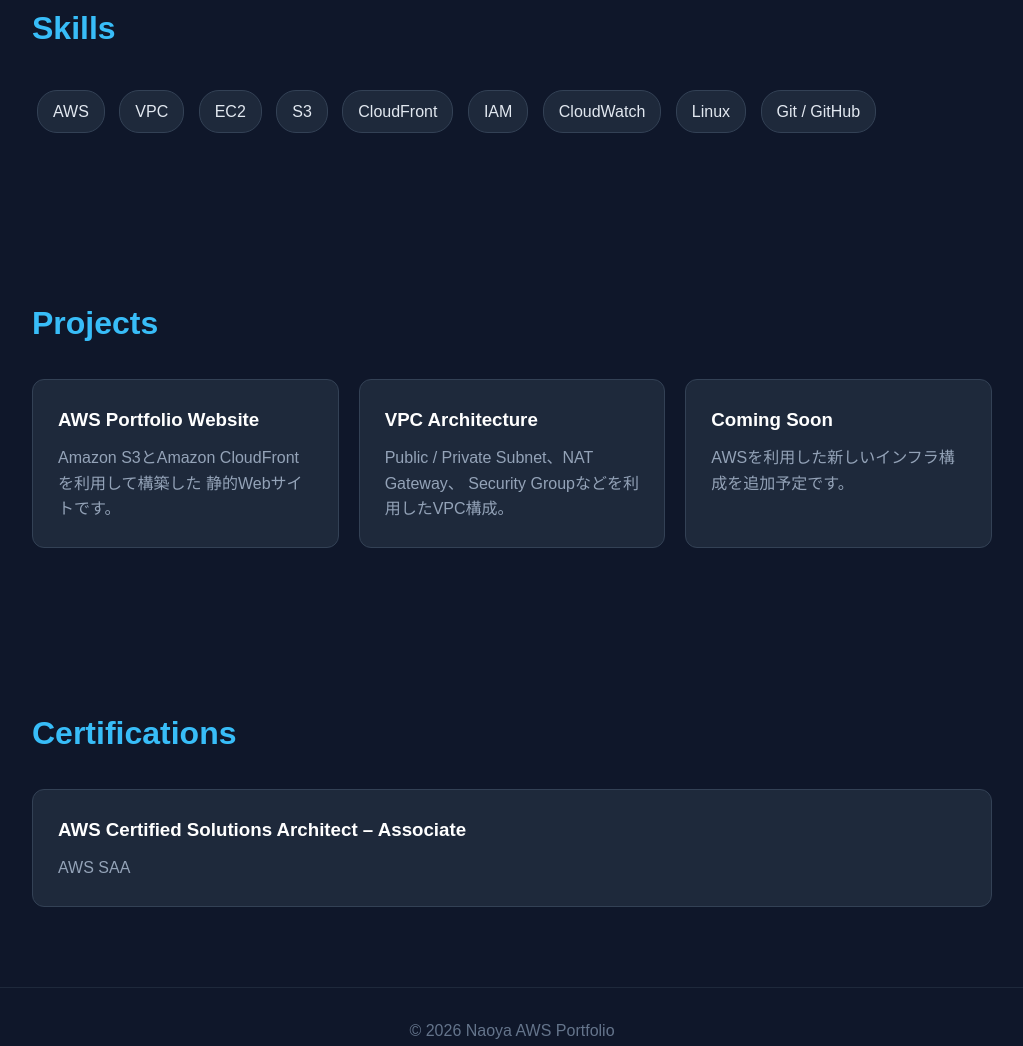
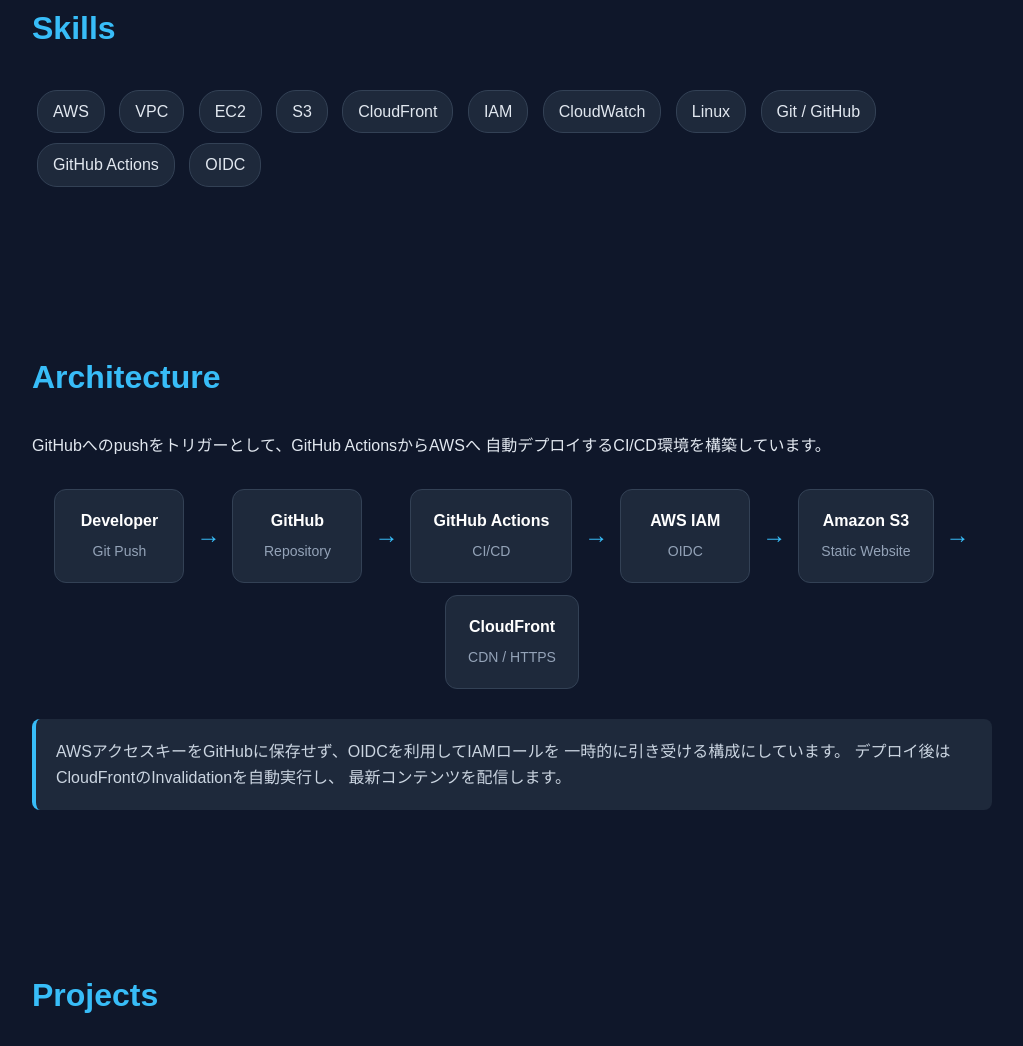
Before and after one commit to naoya-dev-code/aws-portfolio, a plain HTML site: page index.html in a window 1280 px wide. Shown: the part 1169-2215 px from the top of the page, without its empty margins (128-1151 px from the left). Drawn offline with Linux system fonts and the light colour scheme.

Commit message:
Add architecture section

```diff
--- a/index.html
+++ b/index.html
@@ -10,6 +10,10 @@
       margin: 0;
       padding: 0;
       box-sizing: border-box;
+    }
+
+    html {
+      scroll-behavior: smooth;
     }
 
     body {
@@ -105,11 +109,74 @@
       border-radius: 20px;
     }
 
+    /* Architecture */
+    .architecture {
+      display: flex;
+      align-items: center;
+      justify-content: center;
+      flex-wrap: wrap;
+      gap: 12px;
+      margin-top: 30px;
+    }
+
+    .architecture-item {
+      background: #1e293b;
+      border: 1px solid #334155;
+      border-radius: 12px;
+      padding: 18px 22px;
+      min-width: 130px;
+      text-align: center;
+    }
+
+    .architecture-item strong {
+      display: block;
+      color: #ffffff;
+      margin-bottom: 5px;
+    }
+
+    .architecture-item span {
+      font-size: 14px;
+      color: #94a3b8;
+    }
+
+    .arrow {
+      color: #38bdf8;
+      font-size: 24px;
+      font-weight: bold;
+    }
+
+    .architecture-note {
+      margin-top: 30px;
+      padding: 20px;
+      background: #1e293b;
+      border-left: 4px solid #38bdf8;
+      border-radius: 8px;
+      color: #cbd5e1;
+    }
+
     footer {
       text-align: center;
       padding: 30px;
       color: #64748b;
       border-top: 1px solid #1e293b;
+    }
+
+    @media (max-width: 600px) {
+      .hero h1 {
+        font-size: 40px;
+      }
+
+      .architecture {
+        flex-direction: column;
+      }
+
+      .architecture-item {
+        width: 100%;
+      }
+
+      .arrow {
+        transform: rotate(90deg);
+      }
     }
   </style>
 </head>
@@ -153,6 +220,68 @@
     <span>CloudWatch</span>
     <span>Linux</span>
     <span>Git / GitHub</span>
+    <span>GitHub Actions</span>
+    <span>OIDC</span>
+  </div>
+</section>
+
+<section id="architecture">
+  <h2>Architecture</h2>
+
+  <p>
+    GitHubへのpushをトリガーとして、GitHub ActionsからAWSへ
+    自動デプロイするCI/CD環境を構築しています。
+  </p>
+
+  <div class="architecture">
+
+    <div class="architecture-item">
+      <strong>Developer</strong>
+      <span>Git Push</span>
+    </div>
+
+    <div class="arrow">→</div>
+
+    <div class="architecture-item">
+      <strong>GitHub</strong>
+      <span>Repository</span>
+    </div>
+
+    <div class="arrow">→</div>
+
+    <div class="architecture-item">
+      <strong>GitHub Actions</strong>
+      <span>CI/CD</span>
+    </div>
+
+    <div class="arrow">→</div>
+
+    <div class="architecture-item">
+      <strong>AWS IAM</strong>
+      <span>OIDC</span>
+    </div>
+
+    <div class="arrow">→</div>
+
+    <div class="architecture-item">
+      <strong>Amazon S3</strong>
+      <span>Static Website</span>
+    </div>
+
+    <div class="arrow">→</div>
+
+    <div class="architecture-item">
+      <strong>CloudFront</strong>
+      <span>CDN / HTTPS</span>
+    </div>
+
+  </div>
+
+  <div class="architecture-note">
+    AWSアクセスキーをGitHubに保存せず、OIDCを利用してIAMロールを
+    一時的に引き受ける構成にしています。
+    デプロイ後はCloudFrontのInvalidationを自動実行し、
+    最新コンテンツを配信します。
   </div>
 </section>
 
@@ -166,7 +295,8 @@
 
       <p>
         Amazon S3とAmazon CloudFrontを利用して構築した
-        静的Webサイトです。
+        静的Webサイトです。GitHub ActionsとOIDCを利用して、
+        AWSへの自動デプロイ環境も構築しています。
       </p>
     </div>
 
```
